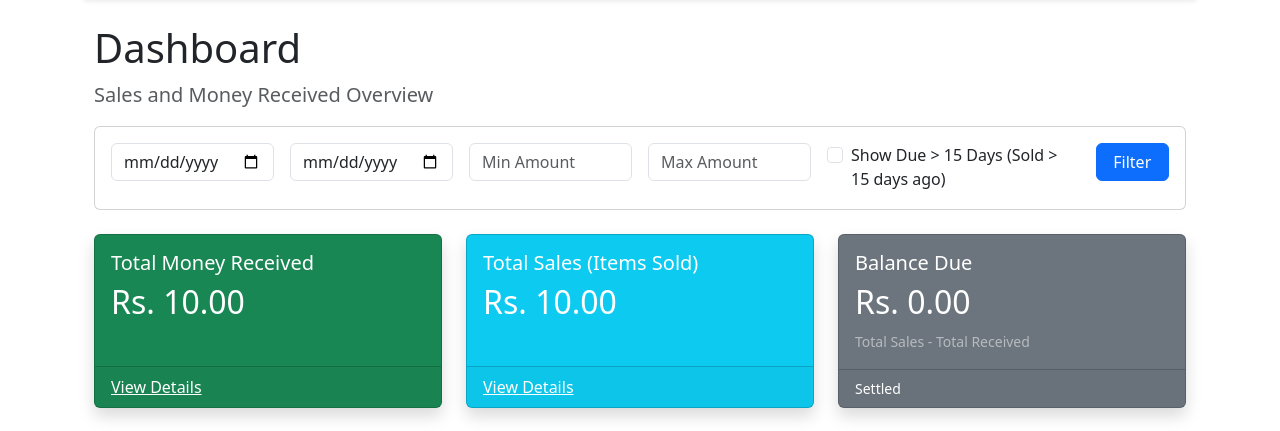
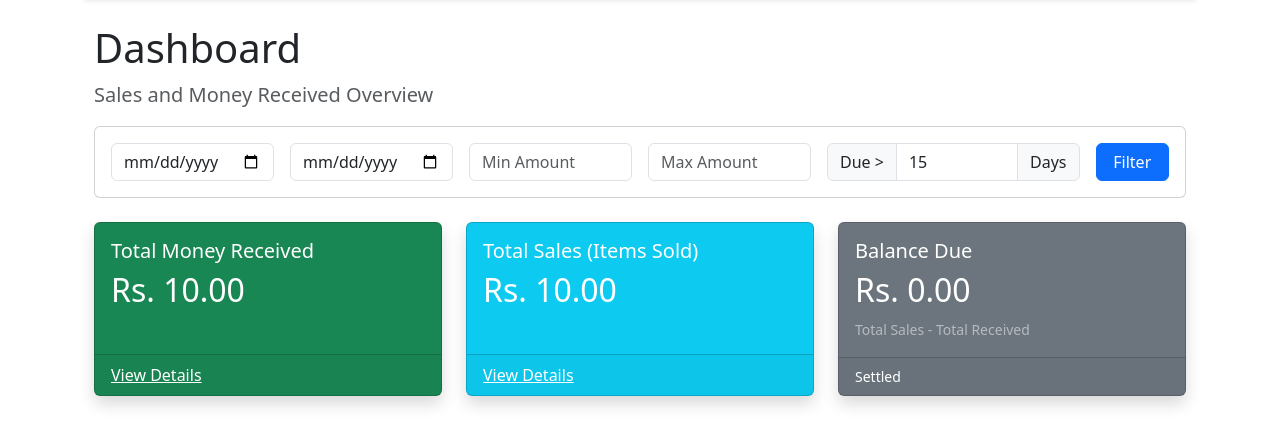
Before and after one commit to sudeepsudhevan/Sales-Data-Printer, a Django app: page / in a window 1280 px wide. Shown: the part 76-507 px from the top of the page. Run offline with Django 5.2, Linux system fonts and the light colour scheme; tables that the repository leaves empty hold one stand-in row (values such as "Sample post").

Commit message:
Customisable days filter view the due between days Due > [integer] Days filter

```diff
--- a/sales/forms.py
+++ b/sales/forms.py
@@ -25,4 +25,4 @@ class FilterForm(forms.Form):
     end_date = forms.DateField(required=False, widget=forms.DateInput(attrs={'type': 'date', 'class': 'form-control', 'placeholder': 'End Date'}))
     min_amount = forms.DecimalField(required=False, widget=forms.NumberInput(attrs={'class': 'form-control', 'placeholder': 'Min Amount'}))
     max_amount = forms.DecimalField(required=False, widget=forms.NumberInput(attrs={'class': 'form-control', 'placeholder': 'Max Amount'}))
-    due_15_days = forms.BooleanField(required=False, label="Show Due > 15 Days (Sold > 15 days ago)", widget=forms.CheckboxInput(attrs={'class': 'form-check-input'}))
+    due_days = forms.IntegerField(required=False, initial=15, label="Due Days (> X Days)", widget=forms.NumberInput(attrs={'class': 'form-control', 'placeholder': 'Days'}))
--- a/sales/templates/sales/index.html
+++ b/sales/templates/sales/index.html
@@ -22,11 +22,10 @@
                     {{ filter_form.max_amount }}
                 </div>
                 <div class="col-md-3 d-flex align-items-center">
-                    <div class="form-check">
-                        {{ filter_form.due_15_days }}
-                        <label class="form-check-label" for="{{ filter_form.due_15_days.id_for_label }}">
-                            {{ filter_form.due_15_days.label }}
-                        </label>
+                    <div class="input-group">
+                        <span class="input-group-text" id="basic-addon1">Due ></span>
+                        {{ filter_form.due_days }}
+                        <span class="input-group-text">Days</span>
                     </div>
                 </div>
                 <div class="col-md-1">
@@ -82,10 +81,12 @@
         <div class="card-header bg-warning text-dark d-flex justify-content-between align-items-center">
             <div>
                 <i class="fas fa-exclamation-triangle me-1"></i>
-                Items Sold > 15 Days Ago (Pending/Due)
+                Items Sold > {{ filter_form.due_days.value|default:15 }} Days Ago (Pending/Due)
             </div>
             <div class="text-end">
-                <div class="fw-bold">Sum > 15 Days: Rs. {{ filtered_total|floatformat:2 }}</div>
+                <div class="fw-bold">
+                    Sum > {{ filter_form.due_days.value|default:15 }} Days: Rs. {{ filtered_total|floatformat:2 }}
+                </div>
                 <div class="small fw-bold text-danger">
                     (Minus Received: Rs. {{ total_received|floatformat:2 }}) =
                     <span class="text-dark bg-white px-1 rounded">
--- a/sales/views.py
+++ b/sales/views.py
@@ -12,7 +12,7 @@ from django.core.serializers.json import DjangoJSONEncoder
 
 def index(request):
     # Filter Form
-    filter_form = FilterForm(request.GET)
+    filter_form = FilterForm(request.GET or None)
 
     # Base QuerySets (for charts and summary)
     money_qs = MoneyReceived.objects.all()
@@ -27,7 +27,7 @@ def index(request):
         end_date = filter_form.cleaned_data.get('end_date')
         min_amount = filter_form.cleaned_data.get('min_amount')
         max_amount = filter_form.cleaned_data.get('max_amount')
-        due_15_days = filter_form.cleaned_data.get('due_15_days')
+        due_days = filter_form.cleaned_data.get('due_days')
 
         # Apply filters to Base QS
         if start_date:
@@ -45,9 +45,9 @@ def index(request):
             money_qs = money_qs.filter(amount__lte=max_amount)
             sold_qs = sold_qs.filter(total__lte=max_amount)
 
-        # Specific Logic for "Due > 15 Days" -> Filter Items Sold older than 15 days
-        if due_15_days:
-            cutoff_date = datetime.date.today() - datetime.timedelta(days=15)
+        # Specific Logic for "Due > X Days" -> Filter Items Sold older than X days
+        if due_days:
+            cutoff_date = datetime.date.today() - datetime.timedelta(days=due_days)
             # If checked, we specifically want to SHOW these items in a list
             filtered_items = sold_qs.filter(date__lte=cutoff_date).order_by('date')
             filtered_total = filtered_items.aggregate(Sum('total'))['total__sum'] or 0
@@ -112,7 +112,7 @@ def money_received(request):
     entries = MoneyReceived.objects.all().order_by('-date')
 
     # Filter
-    filter_form = FilterForm(request.GET)
+    filter_form = FilterForm(request.GET or None)
     if filter_form.is_valid():
         start_date = filter_form.cleaned_data.get('start_date')
         end_date = filter_form.cleaned_data.get('end_date')
@@ -149,14 +149,14 @@ def item_sold(request):
     items = ItemSold.objects.all().order_by('-date')
 
     # Filter
-    filter_form = FilterForm(request.GET)
+    filter_form = FilterForm(request.GET or None)
     if filter_form.is_valid():
         start_date = filter_form.cleaned_data.get('start_date')
         end_date = filter_form.cleaned_data.get('end_date')
         min_amount = filter_form.cleaned_data.get('min_amount')
         max_amount = filter_form.cleaned_data.get('max_amount')
-        # We also support due_15_days here if user wants to see it on generic list
-        due_15_days = filter_form.cleaned_data.get('due_15_days')
+        # We also support due_days here if user wants to see it on generic list
+        due_days = filter_form.cleaned_data.get('due_days')
 
         if start_date:
             items = items.filter(date__gte=start_date)
@@ -167,8 +167,8 @@ def item_sold(request):
         if max_amount:
             items = items.filter(total__lte=max_amount)
 
-        if due_15_days:
-            cutoff_date = datetime.date.today() - datetime.timedelta(days=15)
+        if due_days:
+            cutoff_date = datetime.date.today() - datetime.timedelta(days=due_days)
             items = items.filter(date__lte=cutoff_date)
 
     total_sold = items.aggregate(Sum('total'))['total__sum'] or 0
```
Also changed, not shown: sales/templates/sales/item_sold.html (+3 -5 lines).
